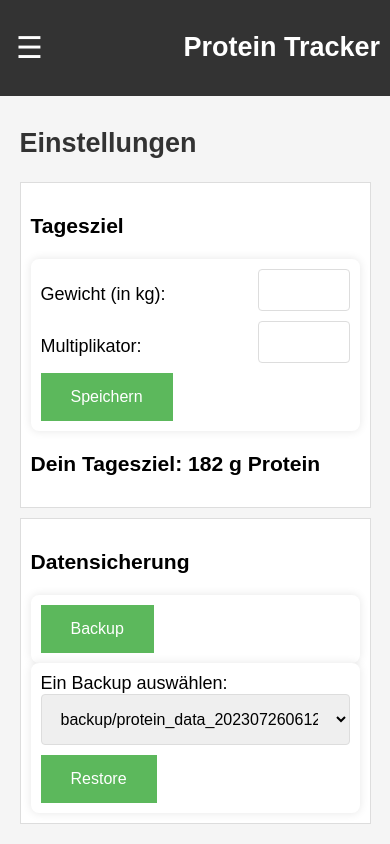
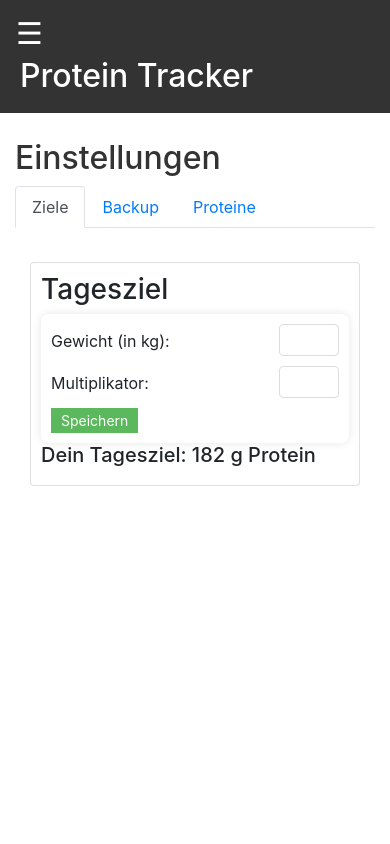
Before and after one commit to Vespus/Protein-Tracker-V01, a Flask app: page /settings in a window 390 px wide. Run offline with Flask 2, Linux system fonts and the light colour scheme; some libraries are stand-ins or nearby versions.

Commit message:
In settings, introduced tab UI & Protein type edit
introduced bootstrap framework for realising the tab UI. Lots of editing until button size was correct again as bootstrap brings its own default which overwrote the style.css. Had finally resort to "!important" rule in style.css otherwise bootstrap defaults kept overwriting my style changes.

```diff
--- a/app.py
+++ b/app.py
@@ -173,7 +173,10 @@
     # Get a list of backup files
     backup_files = glob.glob("backup/protein_data_*.txt")
 
-    return render_template('settings.html', goal=goal, backup_files=backup_files)
+    # Load protein types
+    protein_types = load_data('protein_types.txt')
+
+    return render_template('settings.html', goal=goal, backup_files=backup_files, protein_types=protein_types)
 
 
 ###########
@@ -305,6 +308,34 @@
         return "Error occurred while restoring backup: " + str(e)
 
 
+################################
+# ADD/EDIT/DELETE PROTEIN TYPES
+################################
+
+@app.route('/add_protein_type', methods=['POST'])
+def add_protein_type():
+    new_protein_type = request.form.get('new_protein_type')
+    protein_types = load_data('protein_types.txt')
+    if new_protein_type not in protein_types:
+        protein_types.append(new_protein_type)
+        save_data(protein_types, 'protein_types.txt')
+    return redirect(url_for('settings'))
+
+@app.route('/edit_protein_type', methods=['POST'])
+def edit_protein_type():
+    # The protein type to edit will be passed in the request form.
+    # You could display a form for the user to enter the new name, then save the new name in the same position in the list.
+    pass
+
+@app.route('/delete_protein_type', methods=['POST'])
+def delete_protein_type():
+    protein_type_to_delete = request.form.get('protein_type')
+    protein_types = load_data('protein_types.txt')
+    if protein_type_to_delete in protein_types:
+        protein_types.remove(protein_type_to_delete)
+        save_data(protein_types, 'protein_types.txt')
+    return redirect(url_for('settings'))
+
 
 if __name__ == '__main__':
     import logging
--- a/static/style.css
+++ b/static/style.css
@@ -38,6 +38,7 @@
     max-height: 0;
     overflow: hidden;
     width: 100%;
+    z-index: 9999;
 }
 
 .container {
@@ -65,14 +66,6 @@
     margin-bottom: 10px;
     border-radius: 4px;
     border: 1px solid #ddd;
-}
-
-form input[type="submit"] {
-    background-color: #5cb85c;
-    color: white;
-    border: none;
-    cursor: pointer;
-    padding: 10px 20px;
 }
 
 form input[type="submit"]:hover {
@@ -189,4 +182,14 @@
         height: 500px; /* Adjust this to your preference */
     }
 
+    input.custom-btn {
+        background-color: #5cb85c !important;
+        color: white !important;
+        border: none !important;
+        cursor: pointer !important;
+        padding: 0 10px !important; /* Changed vertical padding to 0 */
+        font-size: 14px !important;
+        height: 25px !important;
+        line-height: 25px !important; /* line-height equal to height helps center text */
+    }
 }
--- a/templates/chart.html
+++ b/templates/chart.html
@@ -15,7 +15,7 @@
       <input type="date" id="start_date" name="start_date">
       <label for="end_date">Bis: </label>
       <input type="date" id="end_date" name="end_date">
-      <input type="submit" value="Filter">
+      <input type="submit" value="Filter" class="custom-btn">
     </div>
   </form>
 
--- a/templates/export.html
+++ b/templates/export.html
@@ -19,8 +19,9 @@
             <input type="text" id="delimiter" name="delimiter" value="\t" style="width: 80%;"><br>
             <label for="filename">Dateiname: </label>
             <input type="text" id="filename" name="filename" style="width: 80%;"><br>
-            <input type="submit" value="Exportieren">
+            <input type="submit" value="Exportieren" class="custom-btn">
         </form>
     </div>
+      <script src="{{ url_for('static', filename='script.js') }}"></script>
 </body>
 </html>
--- a/templates/index.html
+++ b/templates/index.html
@@ -20,7 +20,7 @@
             <input type="text" id="other_protein_type" name="other_protein_type" style="display: none;" placeholder="Enter new protein type">
             <label for="grams">Gramm:</label>
             <input type="number" id="grams" name="grams" style="width: 50px; height: 8px;">
-            <input type="submit" value="Speichern">
+            <input type="submit" value="Speichern" class="custom-btn">
         </form>
         <h2>Proteine am {{ datetime.strptime(current_date, '%Y-%m-%d').strftime('%d.%m.%Y') }}:</h2>
         {% if protein_data %}
--- a/templates/settings.html
+++ b/templates/settings.html
@@ -1,17 +1,46 @@
 <!DOCTYPE html>
 <html>
 <head>
+    <!-- Page title -->
     <title>Einstellungen</title>
+
+    <!-- CSS files -->
     <link rel="stylesheet" type="text/css" href="{{ url_for('static', filename='style.css') }}">
+    <link rel="stylesheet" href="https://stackpath.bootstrapcdn.com/bootstrap/4.3.1/css/bootstrap.min.css">
+
+    <!-- Meta tag for responsive design -->
     <meta name="viewport" content="width=device-width, initial-scale=1">
 </head>
 <body>
+    <!-- Navigation bar -->
     {% include 'nav.html' %}
 
-  <div class="container">
+    <div class="container mt-3">
         <h2>Einstellungen</h2>
+
+        <!-- Tab links -->
+        <ul class="nav nav-tabs">
+            <li class="nav-item">
+                <a class="nav-link active" data-toggle="tab" href="#goal">Ziele</a>
+            </li>
+            <li class="nav-item">
+                <a class="nav-link" data-toggle="tab" href="#backup">Backup</a>
+            </li>
+            <li class="nav-item">
+                <a class="nav-link" data-toggle="tab" href="#protein">Proteine</a>
+            </li>
+        </ul>
+
+        <!-- Tab content -->
+        <div class="tab-content">
+            <!-- Goal tab -->
+            <div id="goal" class="container tab-pane active">
+                <br>
+                <div class="row justify-content-center">
+                    <div class="col-lg-10">
                         <div class="card">
                             <h3>Tagesziel</h3>
+                            <!-- Goal form -->
                             <form method="POST">
                                 <div style="display: flex; justify-content: space-between; align-items: center;">
                                     <label for="weight" style="width: 50%;">Gewicht (in kg):</label>
@@ -21,17 +50,24 @@
                                     <label for="multiplier" style="width: 50%;">Multiplikator:</label>
                                     <input type="number" id="multiplier" name="multiplier" step="0.1" required style="width: 60px; height: 10px;">
                                 </div>
-            <input type="submit" value="Speichern">
+                                <input type="submit" value="Speichern" class="custom-btn">
                             </form>
-        <h3>Dein Tagesziel: {{ goal if goal else 'Nicht festgelegt' }} g Protein</h3>
+                            <h5>Dein Tagesziel: {{ goal if goal else 'Nicht festgelegt' }} g Protein</h5>
+                        </div>
+                    </div>
+                </div>
             </div>
 
-<!-- Data backup section -->
+            <!-- Backup tab -->
+            <div id="backup" class="container tab-pane fade">
+                <br>
                 <div class="card">
                     <h3>Datensicherung</h3>
+                    <!-- Backup form -->
                     <form method="POST" action="/backup">
-        <input type="submit" value="Backup">
+                        <input type="submit" value="Backup" class="custom-btn"">
                     </form>
+                    <!-- Restore form -->
                     <form method="POST" action="/restore">
                         <label for="backup">Ein Backup auswählen:</label>
                         <select id="backup" name="backup">
@@ -40,12 +76,43 @@
                             <option value="{{ backup }}">{{ backup }}</option>
                             {% endfor %}
                         </select>
-        <input type="submit" value="Restore">
+                        <input type="submit" value="Restore" class="custom-btn">
                     </form>
                 </div>
+            </div>
 
+            <!-- Protein tab -->
+            <div id="protein" class="container tab-pane fade">
+                <br>
+                <div class="card">
+                    <h3>Proteinarten</h3>
+                    <!-- Add protein form -->
+                    <form method="POST" action="/add_protein_type">
+                        <label for="new_protein_type">Neue Proteinart:</label>
+                        <input type="text" id="new_protein_type" name="new_protein_type" step="0.1" required style="width: 160px; height: 10px;">
+                        <input type="submit" value="Hinzufügen" class="custom-btn">
+                    </form>
+                    <!-- List of protein types -->
+                    <ul style="list-style-type: none; padding: 0;">
+                        {% for protein_type in protein_types %}
+                        <li style="display: flex; justify-content: space-between; align-items: center;">
+                            <span>{{ protein_type }}</span>
+                            <!-- Delete protein form -->
+                            <form method="POST" action="/delete_protein_type" style="margin: 0;">
+                                <input type="hidden" name="protein_type" value="{{ protein_type }}">
+                                <input type="submit" value="Löschen" class="custom-btn" style="margin-left: 10px;" onclick="return confirm('Wirklich löschen?');">
+                            </form>
+                        </li>
+                        {% endfor %}
+                    </ul>
+                </div>
+            </div>
+        </div>
+    </div>
 
+    <!-- JavaScript files -->
+    <script src="https://code.jquery.com/jquery-3.5.1.slim.min.js"></script>
+    <script src="https://cdn.jsdelivr.net/npm/bootstrap@4.5.2/dist/js/bootstrap.bundle.min.js"></script>
     <script src="{{ url_for('static', filename='script.js') }}"></script>
-
 </body>
 </html>
--- a/templates/view_protein.html
+++ b/templates/view_protein.html
@@ -13,7 +13,7 @@
         <form method="POST">
             <label for="date">Welcher Tag? </label>
             <input type="date" id="date" name="date" required>
-            <input type="submit" value="Suche">
+            <input type="submit" value="Suche" class="custom-btn">
         </form>
 {% if protein_data %}
 <h2>Proteine am {{ datetime.strptime(date, '%Y-%m-%d').strftime('%d.%m.%Y') }}</h2>
@@ -73,7 +73,7 @@
             <input type="text" name="new_date" value="{{ entry.date }}">
             <input type="text" name="new_protein_type" value="{{ entry.protein_type }}">
             <input type="number" name="new_grams" value="{{ entry.grams }}">
-            <input type="submit" value="Speichern">
+            <input type="submit" value="Speichern" class="custom-btn">
         </form>
     </div>
     {% endfor %}
@@ -97,7 +97,7 @@
                 <input type="text" name="new_date" value="{{ entry.date }}">
                 <input type="text" name="new_protein_type" value="{{ entry.protein_type }}">
                 <input type="number" name="new_grams" value="{{ entry.grams }}">
-                <input type="submit" value="Speichern">
+                <input type="submit" value="Speichern" class="custom-btn">
             </form>
         </td>
     </tr>
```
Also changed, not shown: backup/protein_data_20230728090628.txt (added, +1 -0 lines), protein_data.txt (+1 -1 lines), 1 other file. Lines whose indentation alone changed are shown as unchanged.
